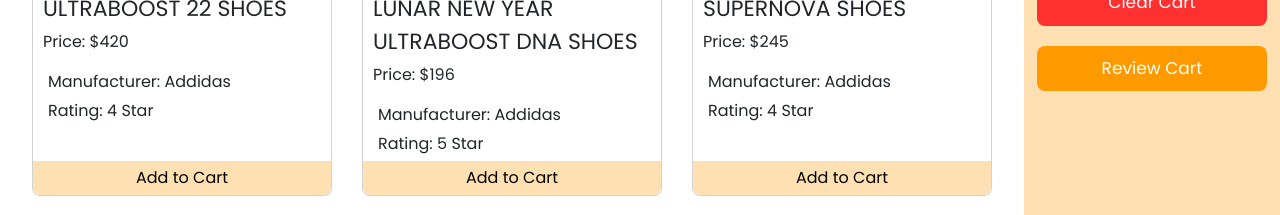
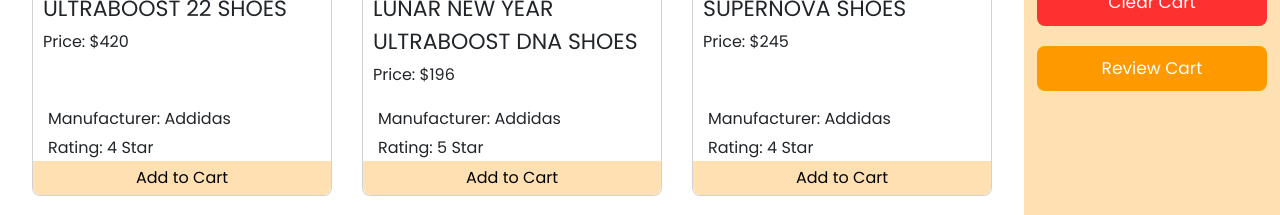
Before and after one commit to shohagroy/ema-jhon-ecomarce, a React (Create React App) app: page / in a window 1280 px wide. Shown: the part 438-653 px from the top of the page. Built offline with nearby package versions, Linux system fonts and the light colour scheme.

Commit message:
ema-jhon-ecomarce design complited

```diff
--- a/public/index.html
+++ b/public/index.html
@@ -40,9 +40,7 @@
       rel="stylesheet"
     />
 
-    <title>
-      Rest Countries API - Visit All The Countries Around The World.
-    </title>
+    <title>Ema Jhon E-Comarce</title>
   </head>
   <body>
     <noscript>You need to enable JavaScript to run this app.</noscript>
--- a/src/components/Body/CardComponent/CardComponent.css
+++ b/src/components/Body/CardComponent/CardComponent.css
@@ -23,7 +23,8 @@
 }
 
 .card-footer-text{
-    margin-top: 15px;
+    position: absolute;
+    bottom: 30px;
 }
 
 .card-footer-text p{
--- a/src/components/Body/CardComponent/CardComponent.js
+++ b/src/components/Body/CardComponent/CardComponent.js
@@ -3,9 +3,17 @@
 
 const CardComponent = props => {
 
-    const {id, name, seller, price, ratings, img} = props.cardData
+    const {name, seller, price, ratings, img} = props.cardData
+
+    const addToCart = () =>{
+        console.log('add button click')
+    }
+
+
 
     return (
+
+
         <div className='card'>
             <img src={img} alt="" />
             <div className='card-info'>
@@ -18,9 +26,9 @@
                     <p>Rating: {ratings} Star</p>
                 </div>
             </div>
-            <button>Add to Cart</button>
+            <button> Add to Cart </button>
         </div>
     );
 };
 
-export default CardComponent;<h1>this is card component</h1>
+export default CardComponent;
--- a/src/components/Body/MaiComponent/MainComponent.js
+++ b/src/components/Body/MaiComponent/MainComponent.js
@@ -1,6 +1,6 @@
 import React, { useEffect, useState } from 'react';
 import CardComponent from '../CardComponent/CardComponent';
-import CartComponent from '../CardComponent/CartComponent/CartComponent';
+import CartComponent from '../CartComponent/CartComponent';
 import './MainComponent.css'
 
 const MainComponent = () => {
@@ -16,7 +16,10 @@
         <div className='mian-container'>
             <div className='card-container'>
                 {
-                    products.map(product => <CardComponent cardData={product} />)
+                    products.map(product => <CardComponent
+                        cardData={product}
+                        key = {product.id}
+                        />)
                 }
 
             </div>
```
Also changed, not shown: src/components/Body/CartComponent/CartComponent.css (renamed from src/components/Body/CardComponent/CartComponent/CartComponent.css), src/components/Body/CartComponent/CartComponent.js (renamed from src/components/Body/CardComponent/CartComponent/CartComponent.js).
